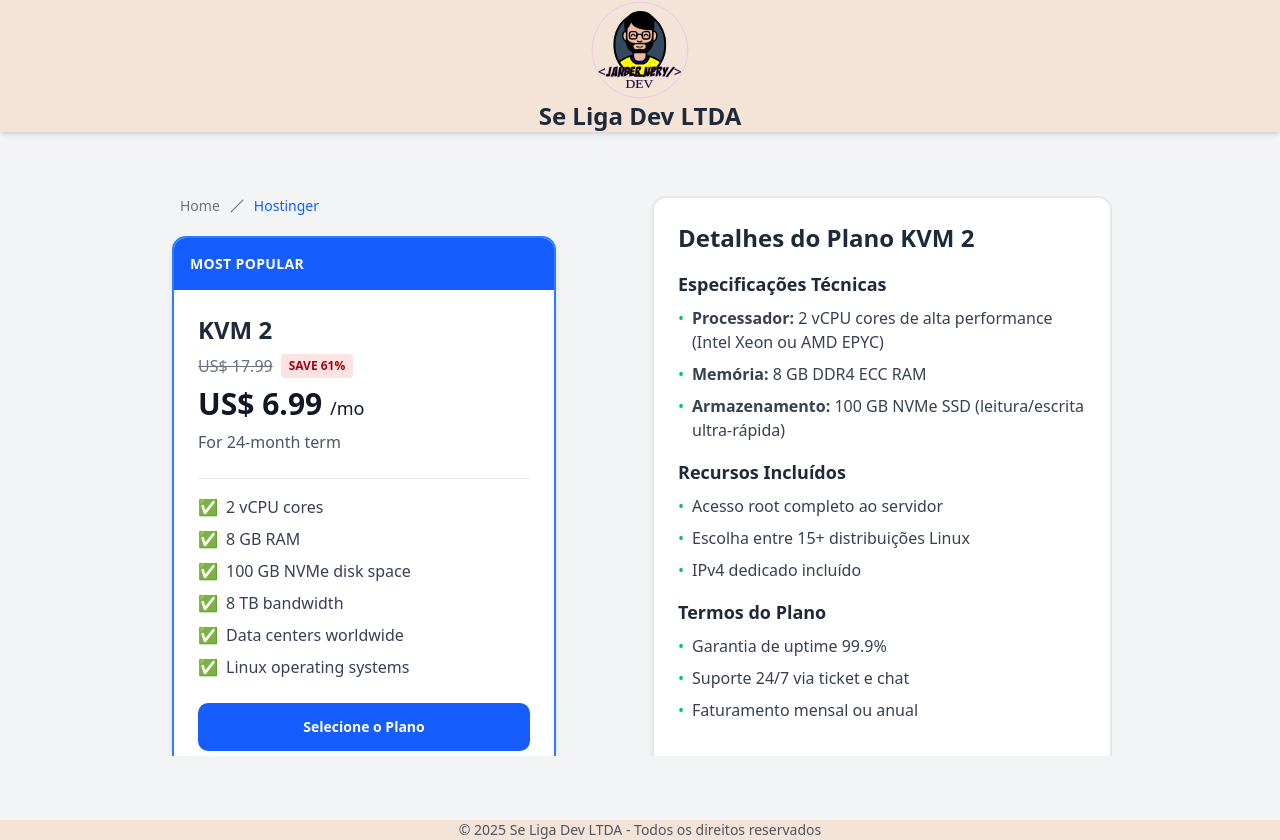
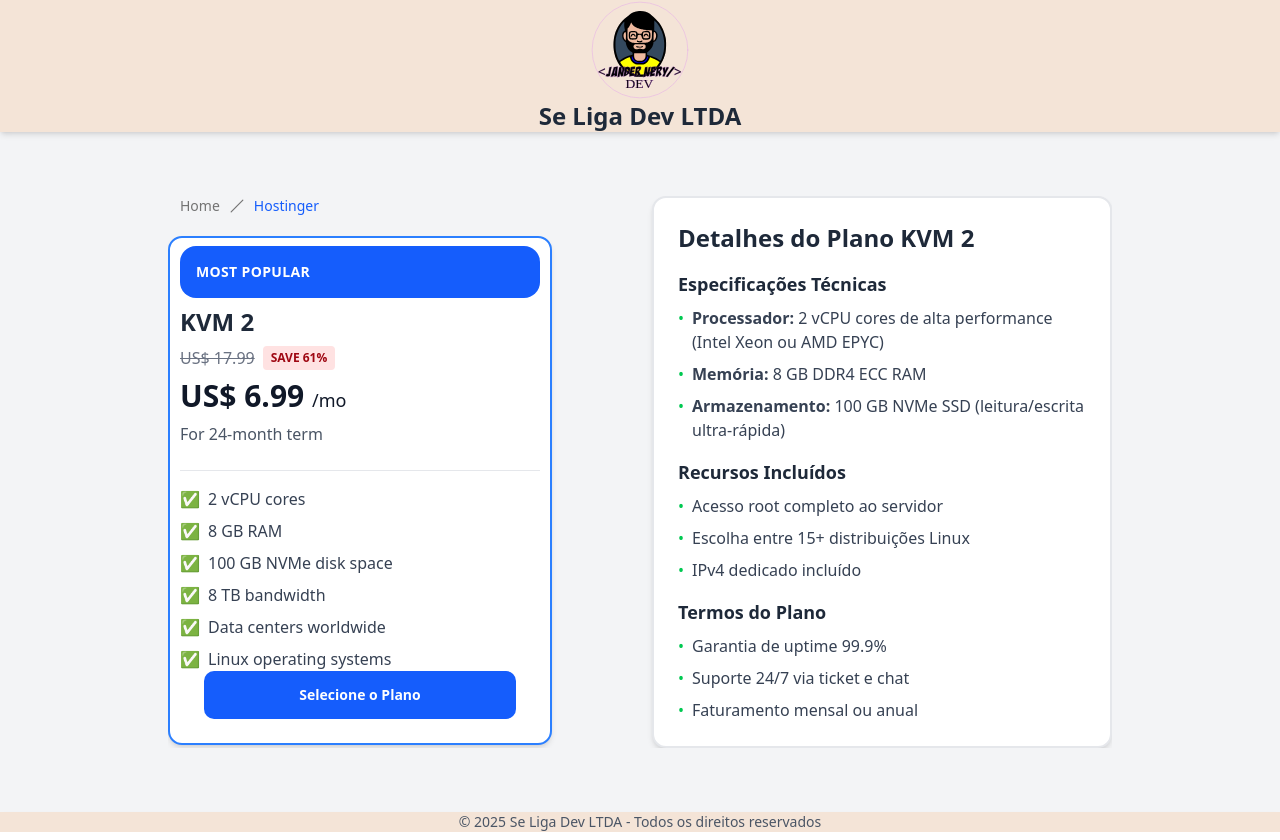
Before and after one commit to jnerydesigner/landingpage-products-digital, a React (Vite) app: page /hostinger in a window 1280 px wide. Built offline with nearby package versions, Linux system fonts and the light colour scheme.

Commit message:
Feat: Ajuste no layout

```diff
--- a/src/components/cardHostinger.tsx
+++ b/src/components/cardHostinger.tsx
@@ -7,16 +7,16 @@
     <>
       <BreadCrumbApp name="Hostinger" page="/hostinger" />
       <div>
-        <div className="max-w-md w-full md:w-96 mx-1 h-[100%] bg-white rounded-xl shadow-md overflow-hidden relative border-2 border-blue-500">
+        <div className="w-full px-[10px] md:w-96 h-[100%] bg-white rounded-xl shadow-md overflow-hidden relative border-2 border-blue-500">
           {/* Cabeçalho */}
-          <div className="bg-blue-600 p-4">
+          <div className="bg-blue-600 p-4 mt-2 rounded-2xl mb-2">
             <div className="uppercase tracking-wide text-sm text-white font-semibold">
               MOST POPULAR
             </div>
           </div>
 
           {/* Corpo do card */}
-          <div className="p-6">
+          <div className="p-0">
             {/* Título */}
             <h2 className="text-2xl font-bold text-gray-800 mb-2">KVM 2</h2>
 
--- a/src/components/cardSection.tsx
+++ b/src/components/cardSection.tsx
@@ -39,7 +39,7 @@
   ];
 
   return (
-    <div className="max-w-5xl mx-auto p-6">
+    <div className="w-full px-[10px]">
       <div className="flex flex-wrap justify-between gap-6">
         {cards.map((card) => (
           <div
--- a/src/components/rootLayout.tsx
+++ b/src/components/rootLayout.tsx
@@ -6,7 +6,7 @@
   return (
     <div className="min-h-screen grid grid-rows-[100px,1fr,50px] bg-gray-100">
       <Header />
-      <main className="flex justify-center items-center p-6">
+      <main className="w-full flex justify-center items-center p-6">
         <Outlet />
       </main>
       <Footer />
```
